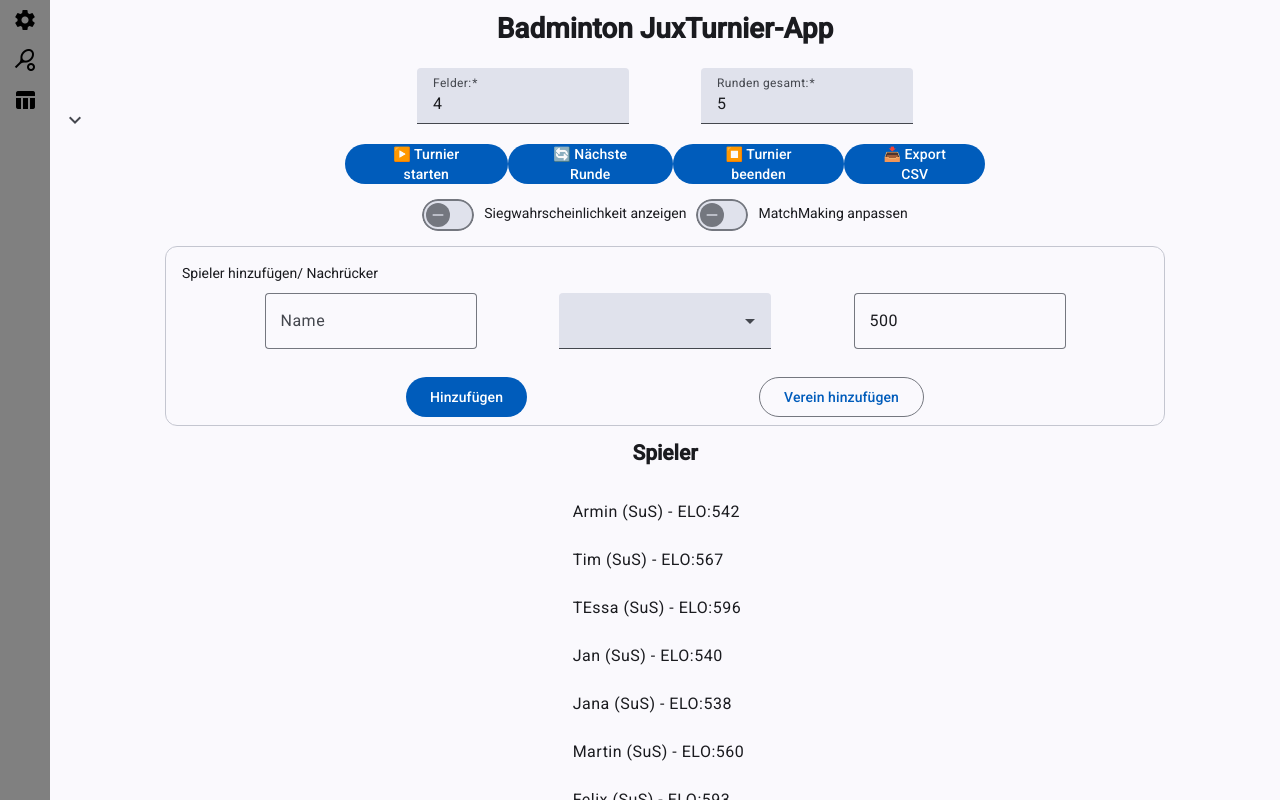
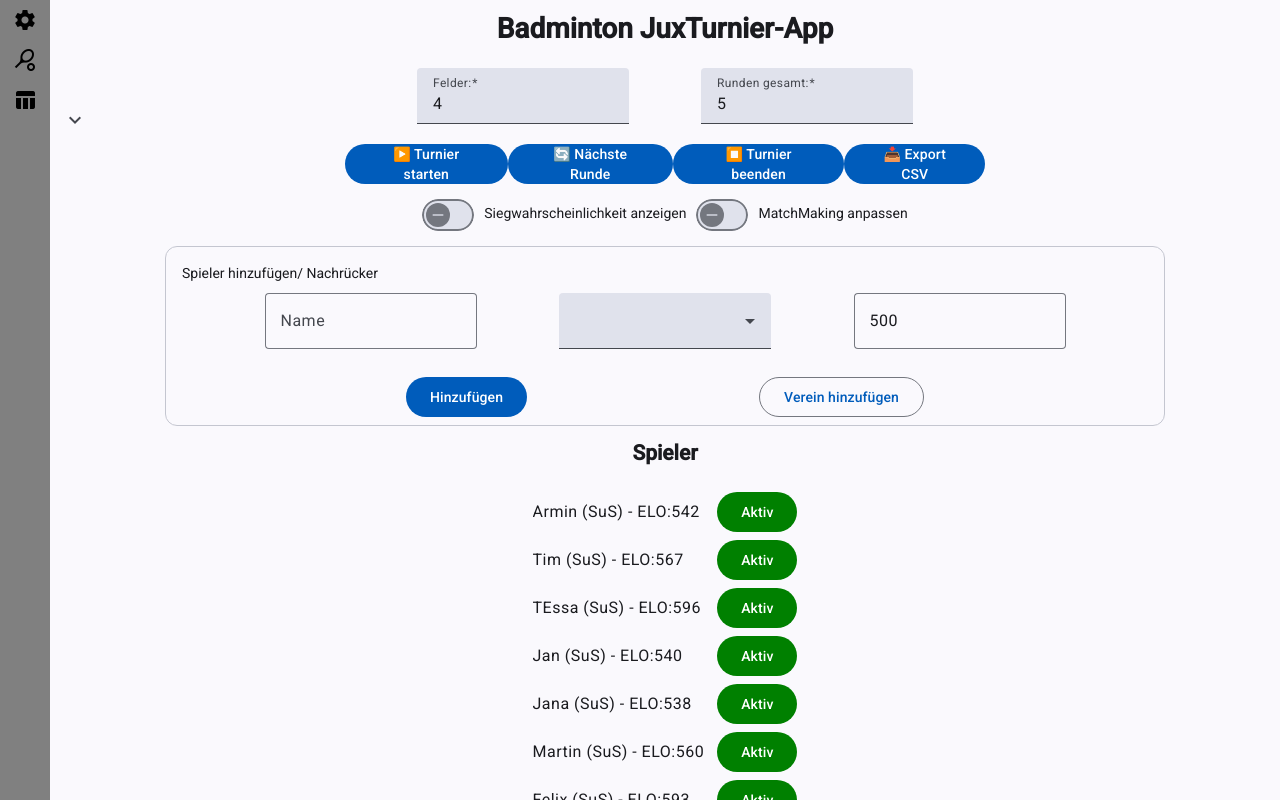
Before and after one commit to tim-hab/turnierplaner, an Angular app in the folder turnierplaner/: page / in a window 1280 px wide. Built offline with nearby package versions, Linux system fonts and the light colour scheme.

Commit message:
Spieler können auf aktiv oder inaktiv gesetzt werden

```diff
--- a/turnierplaner/src/app/components/player-view/player-view.css
+++ b/turnierplaner/src/app/components/player-view/player-view.css
@@ -1,10 +1,17 @@
-.player-view-delete-button {
-  visibility: hidden;
-  background-color: red;
+.player-view-content {
+  display: flex;
+  align-items: center;
+  justify-content: space-between;
 }
 
-.player-view-player:hover .player-view-delete-button {
-  visibility: visible;
+.player-view-delete-button {
+  &.active {
+    background-color: green;
+  }
+
+  &.inactive {
+    background-color: orange;
+  }
 }
 
 .app-player-view-wrapper {
--- a/turnierplaner/src/app/components/player-view/player-view.html
+++ b/turnierplaner/src/app/components/player-view/player-view.html
@@ -1,12 +1,22 @@
 <div class="app-player-view-wrapper">
   <h2>Spieler</h2>
   <mat-list>
-    @for (player of playerService.player(); track player) {
-      <mat-list-item class="player-view-player"
-        >{{ player.name }} ({{ player.club }}) - ELO:{{ round(player.elo) }}
-        <!-- <button class="player-view-delete-button" matIconButton="filled" ()>
-          <mat-icon>delete_outline</mat-icon>
-        </button> -->
+    @for (player of playerService.player(); track player.id) {
+      <mat-list-item>
+        <div class="player-view-content">
+          <p>{{ player.name }} ({{ player.club }}) - ELO:{{ round(player.elo) }}</p>
+          <button
+            [class]="'player-view-delete-button ' + (player.active ? 'active' : 'inactive')"
+            matButton="filled"
+            (click)="playerService.toggleActivePlayer(player)"
+          >
+            @if (player.active) {
+              Aktiv
+            } @else {
+              Inaktiv
+            }
+          </button>
+        </div>
       </mat-list-item>
     }
   </mat-list>
--- a/turnierplaner/src/app/datatypes/player.ts
+++ b/turnierplaner/src/app/datatypes/player.ts
@@ -8,6 +8,7 @@ export interface Player {
   frees: number;
   played: number;
   points: number;
+  active: boolean;
 }
 
 export function sortByFrees(a: Player, b: Player) {
--- a/turnierplaner/src/app/services/player.service.ts
+++ b/turnierplaner/src/app/services/player.service.ts
@@ -47,6 +47,7 @@ export class PlayerService {
         frees: 0,
         played: 0,
         points: 0,
+        active: true,
       },
     ]);
   }
@@ -111,4 +112,9 @@ export class PlayerService {
     });
     this.player.update((l) => [...l]);
   }
+
+  toggleActivePlayer(p: Player) {
+    p.active = !p.active;
+    this.player.update((l) => [...l]);
+  }
 }
--- a/turnierplaner/src/app/services/tournament.service.ts
+++ b/turnierplaner/src/app/services/tournament.service.ts
@@ -45,7 +45,9 @@ export class TournamentService {
 
   generateMatches(eloMod?: number, algorithm?: Algorithm, Kbasis?: number) {
     this.Kbasis = Kbasis ?? 32;
-    const activePlayers = [...this.playerService.player()].sort(sortByFrees);
+    const activePlayers = [...this.playerService.player().filter((p) => p.active)].sort(
+      sortByFrees,
+    );
     if (activePlayers.length / 4 < this.fields) {
       this.fields = Math.floor(activePlayers.length / 4);
     }
```
